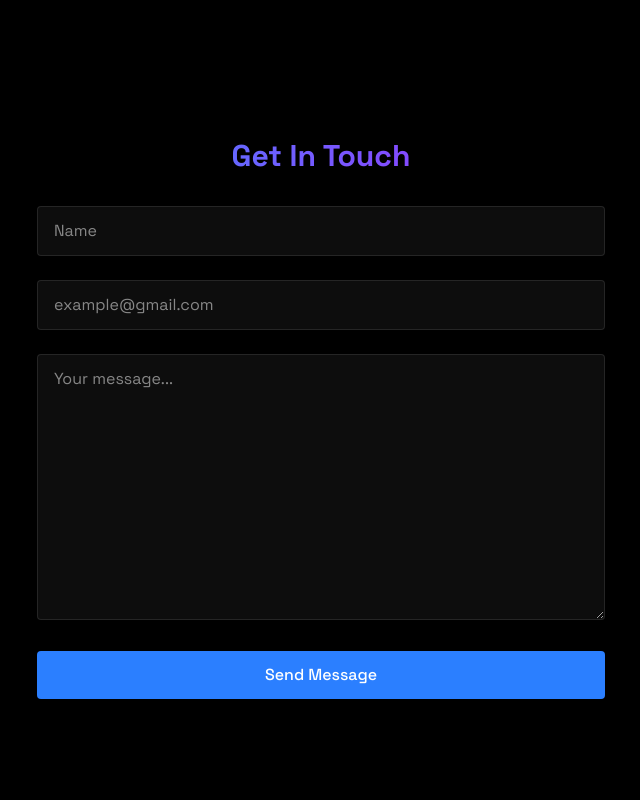
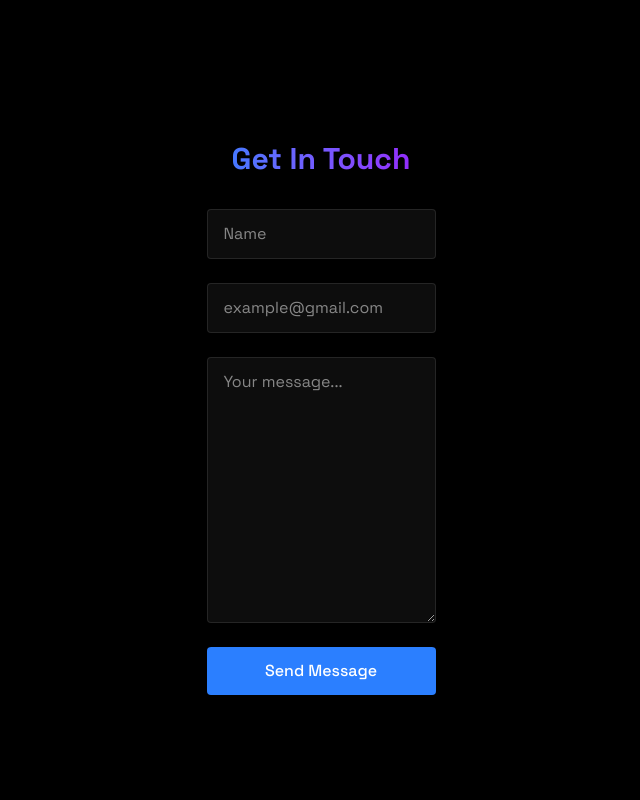
Before and after one commit to nivarths/sivansh-portfolio, a React (Vite) app: page / in a window 1280 px wide. Shown: the part 4080-4880 px from the top of the page, without its empty margins (319-959 px from the left). Built offline with nearby package versions, Linux system fonts and the light colour scheme; no server answers.

Commit message:
pushing with fixes

```diff
--- a/src/components/MobileMenu.jsx
+++ b/src/components/MobileMenu.jsx
@@ -4,13 +4,12 @@ export const MobileMenu = ({menuOpen, setMenuOpen}) => {
 
     return(
         <div
-            className={`fixed top-0 left-0 w-full bg-[rgba(10, 10, 10, 0.8)]
-            z-40 flex flex-col items-center justify-center transition-all
-            duration-300 ease-in-out
+            className={`fixed top-0 left-0 w-full h-full z-40 flex flex-col items-center justify-center transition-all
+            duration-300 ease-in-out bg-black/80 backdrop-blur-md
             ${
                 menuOpen
-                    ? "h-screen opacity-100 pointer-events-auto"
-                    : "h-0 opacity-0 pointer-events-none"
+                    ? "opacity-100 pointer-events-auto"
+                    : "opacity-0 pointer-events-none"
                     }`
                 }
 
--- a/src/components/sections/Contact.jsx
+++ b/src/components/sections/Contact.jsx
@@ -23,13 +23,13 @@ export const Contact = () => {
         }).catch(() => alert("Oops! Something went wrong. Please try again."))
     }
 
-    return <section id="contact" className="min-h-screen flex items-center justify-center py-20">
+    return <section id="contact" className="min-h-screen flex items-center justify-center py-20 px-4">
         <RevealOnScroll>
-            <div className="px-4 w-150">
+            <div className="w-full max-w-5xl px-4 sm:px-6 lg:px-8 mx-auto">
                 <h2 className="text-3xl font-bold mb-8 bg-gradient-to-r from-blue-500 to-purple-600 bg-clip-text text-transparent text-center">
                     Get In Touch
                 </h2>
-                <form className="space-y-6" onSubmit={handleSubmit}>
+                <form className="w-full space-y-6" onSubmit={handleSubmit}>
                     <div className="relative">
                         <input
                             type="text"
@@ -37,7 +37,7 @@ export const Contact = () => {
                             name="name"
                             required
                             value={formData.name}
-                            className="w-full bg-white/5 border border-white/10 rounded px-4 py-3 text-white transition focus:outline-none focus:border-blue-500 focus:bg-blue-500/5"
+                            className="block w-full bg-white/5 border border-white/10 rounded px-4 py-3 text-white transition focus:outline-none focus:border-blue-500 focus:bg-blue-500/5"
                             placeholder="Name"
                             onChange={(e) => setFormData({...formData, name: e.target.value})}
                         />
@@ -50,7 +50,7 @@ export const Contact = () => {
                             name="email"
                             required
                             value={formData.email}
-                            className="w-full bg-white/5 border border-white/10 rounded px-4 py-3 text-white transition focus:outline-none focus:border-blue-500 focus:bg-blue-500/5"
+                            className="block w-full bg-white/5 border border-white/10 rounded px-4 py-3 text-white transition focus:outline-none focus:border-blue-500 focus:bg-blue-500/5"
                             placeholder="example@gmail.com"
                             onChange={(e) => setFormData({...formData, email: e.target.value})}
                         />
@@ -63,13 +63,13 @@ export const Contact = () => {
                             required
                             rows={10}
                             value={formData.message}
-                            className="w-full bg-white/5 border border-white/10 rounded px-4 py-3 text-white transition focus:outline-none focus:border-blue-500 focus:bg-blue-500/5"
+                            className="block w-full bg-white/5 border border-white/10 rounded px-4 py-3 text-white transition focus:outline-none focus:border-blue-500 focus:bg-blue-500/5"
                             placeholder="Your message..."
                             onChange={(e) => setFormData({...formData, message: e.target.value})}
                         />
                     </div>
 
-                    <button type="submit" className="w-full bg-blue-500 text-white py-3 px-6 rounded font-medium transition relative overflow-hidden hover:-translate-y-0.5 hover:shadow-[0_0_15px_rgba(59, 130, 246, 0.4)]">Send Message</button>
+                    <button type="submit" className="block w-full bg-blue-500 text-white py-3 px-6 rounded font-medium transition relative overflow-hidden hover:-translate-y-0.5 hover:shadow-[0_0_15px_rgba(59,130,246,0.4)]">Send Message</button>
                 </form>
             </div>
         </RevealOnScroll>
```
